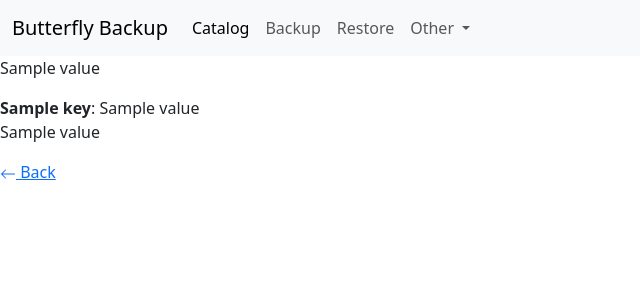
After one commit to MatteoGuadrini/butterfly-backup-web, a Django app: template butterfly-backup-web/templates/details.html in a window 1280 px wide. The commit adds this page. Shown: the top 300 px of the page, without its empty margins (0-640 px from the left). Run offline with Django 4.2, Linux system fonts and the light colour scheme; the template is opened without the code that fills it: most values are stand-ins (such as "Sample title", 1, 10 or a date in 2020); some libraries are stand-ins or nearby versions.

Commit message:
chore: add details page

```diff
--- /dev/null
+++ b/butterfly-backup-web/templates/details.html
@@ -0,0 +1,17 @@
+{% include "menu.html" %}
+
+{{ value|linebreaks }}
+
+{% for key, value in backup.items %}
+    <a><b>{{ key }}</b>: {{ value }}</a>
+    <br>
+{% endfor %}
+
+{{ value|linebreaks }}
+
+<a href="/" class="go-back" data-bs-toggle="historyback">
+    <svg xmlns="http://www.w3.org/2000/svg" width="16" height="16" fill="currentColor" class="bi bi-arrow-left" viewBox="0 0 16 16">
+        <path fill-rule="evenodd" d="M15 8a.5.5 0 0 0-.5-.5H2.707l3.147-3.146a.5.5 0 1 0-.708-.708l-4 4a.5.5 0 0 0 0 .708l4 4a.5.5 0 0 0 .708-.708L2.707 8.5H14.5A.5.5 0 0 0 15 8"/>
+    </svg>
+Back
+</a>
```
Also changed, not shown: butterfly-backup-web/templates/home.html (+7 -8 lines).
